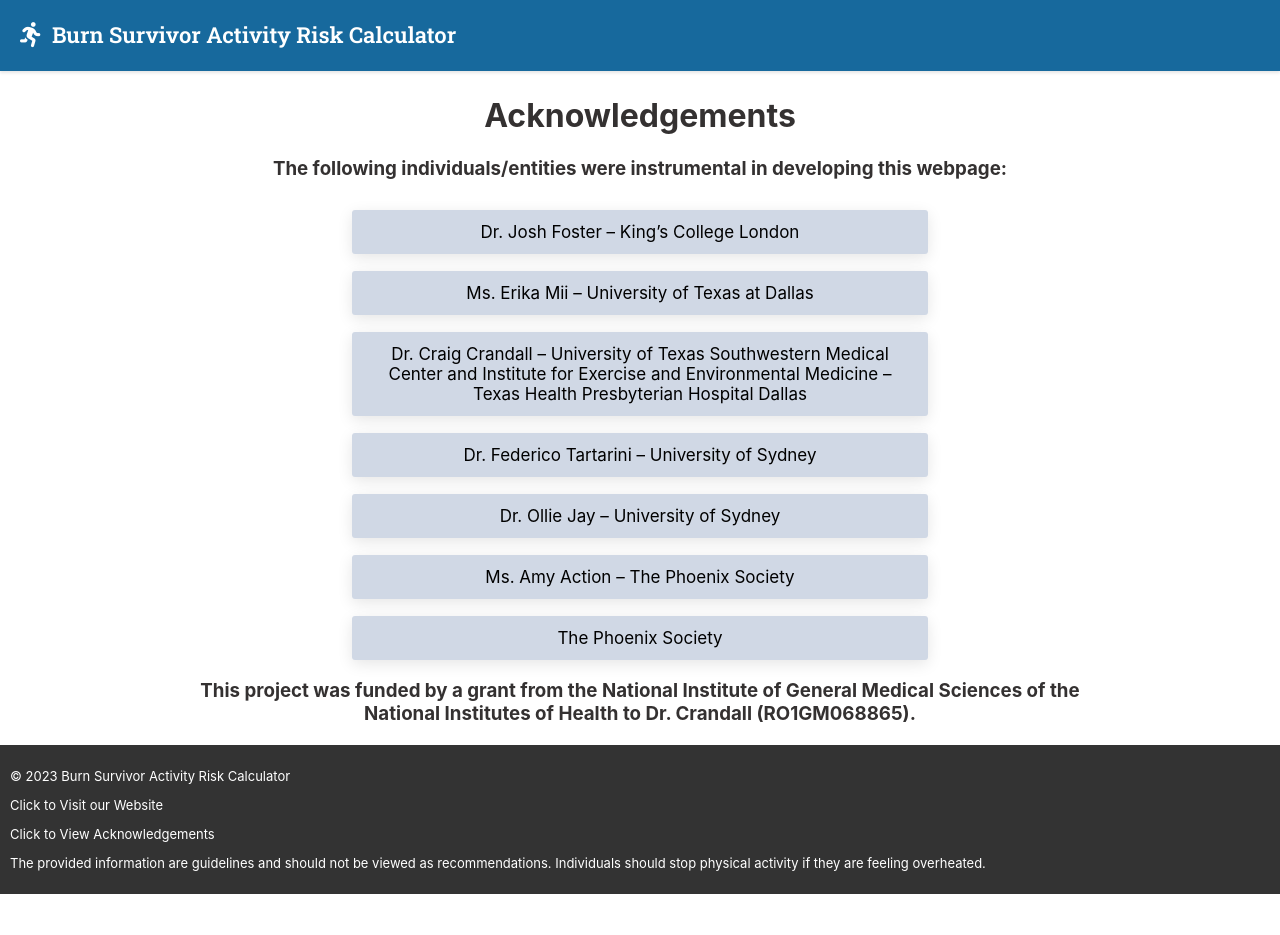
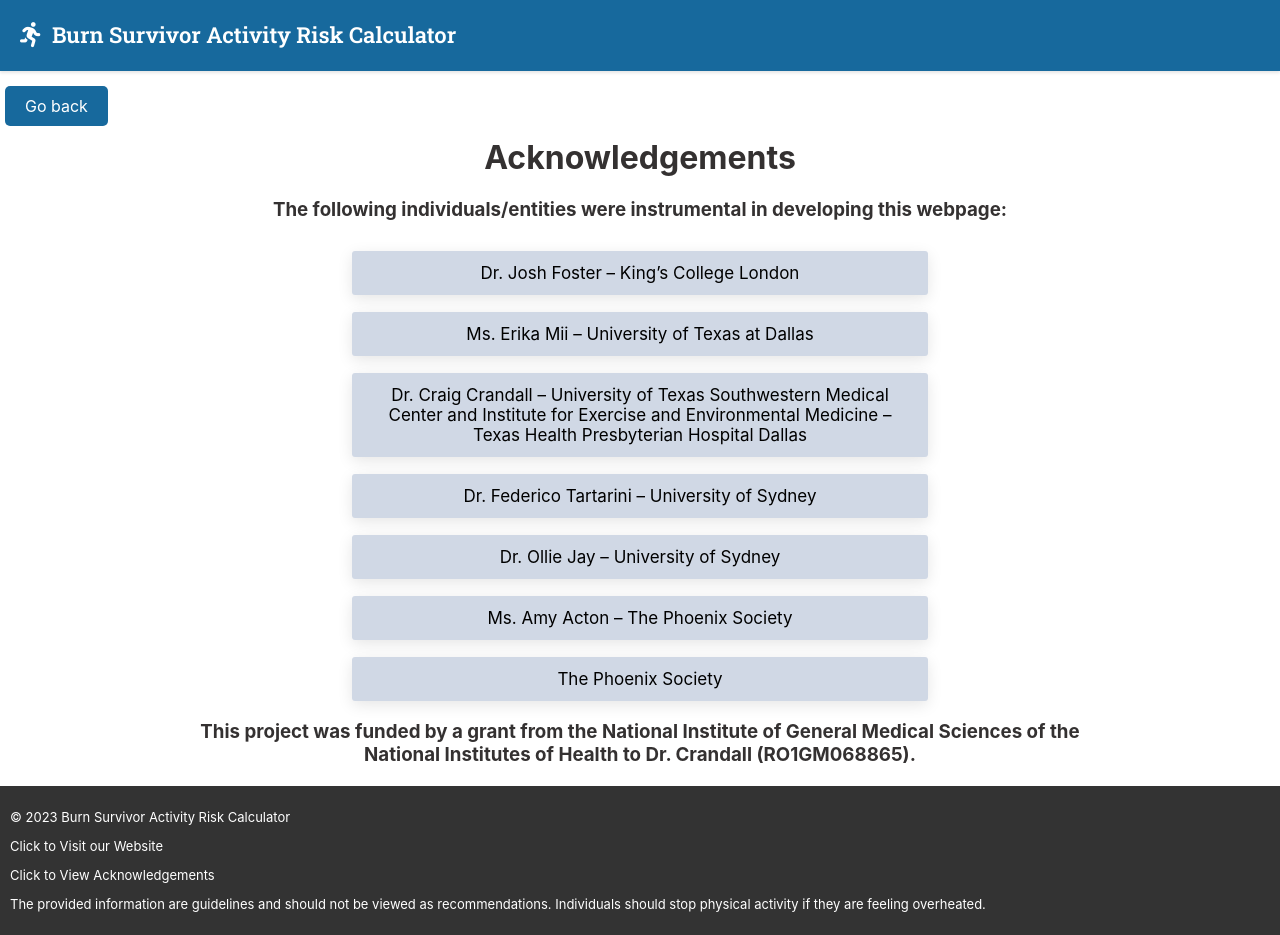
Before and after one commit to IEEMThermo/BurnSurvivorHeatRisk, a React (Create React App) app: page /acknowledgements in a window 1280 px wide. Before the commit the page ends 894 px from the top, so only its background shows below. Built offline with nearby package versions, Linux system fonts and the light colour scheme.

Commit message:
Adding Back button

```diff
--- a/src/Components/Acknowledgements.js
+++ b/src/Components/Acknowledgements.js
@@ -1,10 +1,21 @@
 // Acknowledgements.js
 import React from 'react';
+import { Link } from 'react-router-dom';
 import '../css/Acknowledgements.css';
 
 function Acknowledgements() {
+  const backButtonStyle = {
+    textDecoration: 'none',
+    padding: '10px 20px',
+    backgroundColor: '#17699d',
+    color: '#fff',
+    borderRadius: '5px',
+    marginLeft: '5px',
+  };
+
   return (
     <div>
+      <Link to="/" style={backButtonStyle}>Go back</Link>
       <div className="acknowledgement-title">
         <h1> Acknowledgements</h1>
         <h3> The following individuals/entities were instrumental in developing this webpage:</h3>
@@ -16,7 +27,7 @@ function Acknowledgements() {
           <p>Dr. Craig Crandall – University of Texas Southwestern Medical Center and Institute for Exercise and Environmental Medicine – Texas Health Presbyterian Hospital Dallas</p>
           <p>Dr. Federico Tartarini – University of Sydney</p>
           <p>Dr. Ollie Jay – University of Sydney</p>
-          <p>Ms. Amy Action – The Phoenix Society</p>
+          <p>Ms. Amy Acton – The Phoenix Society</p>
           <p>The Phoenix Society</p>
         </div>
       </div>
```
